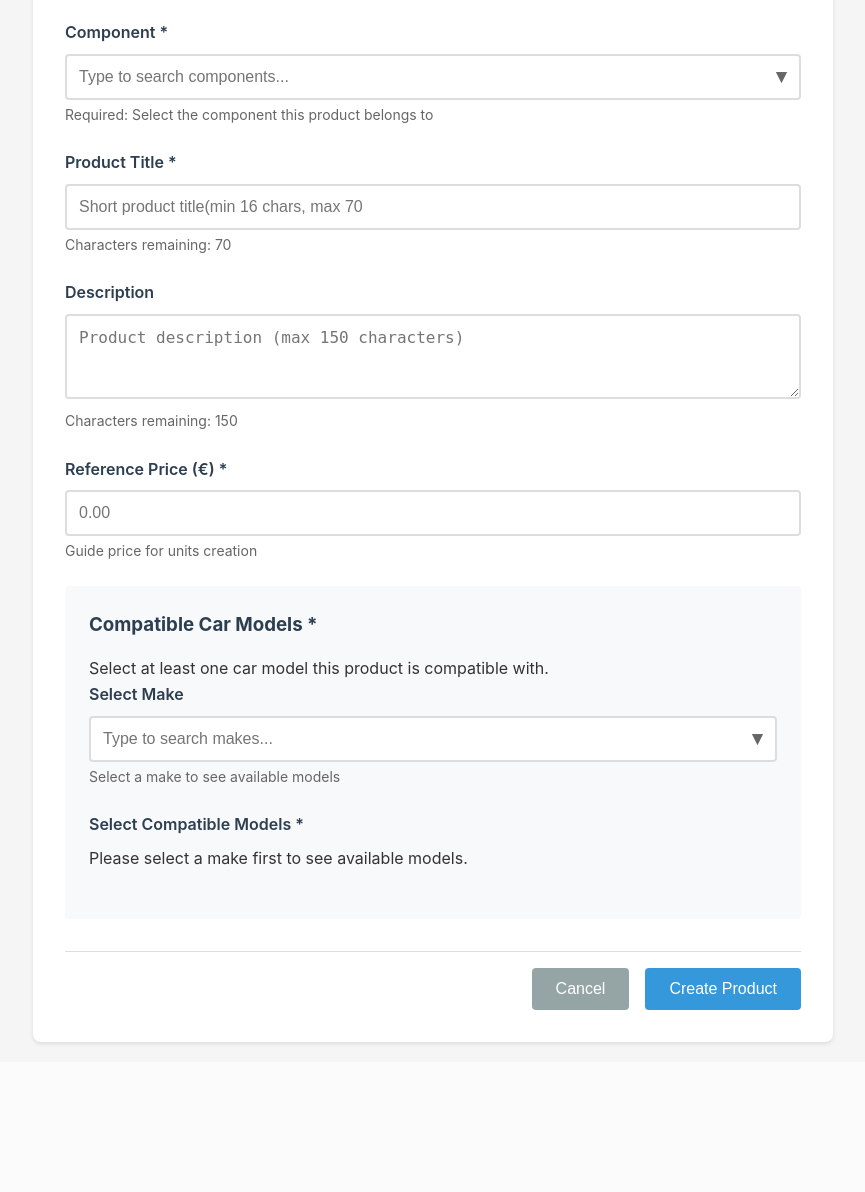
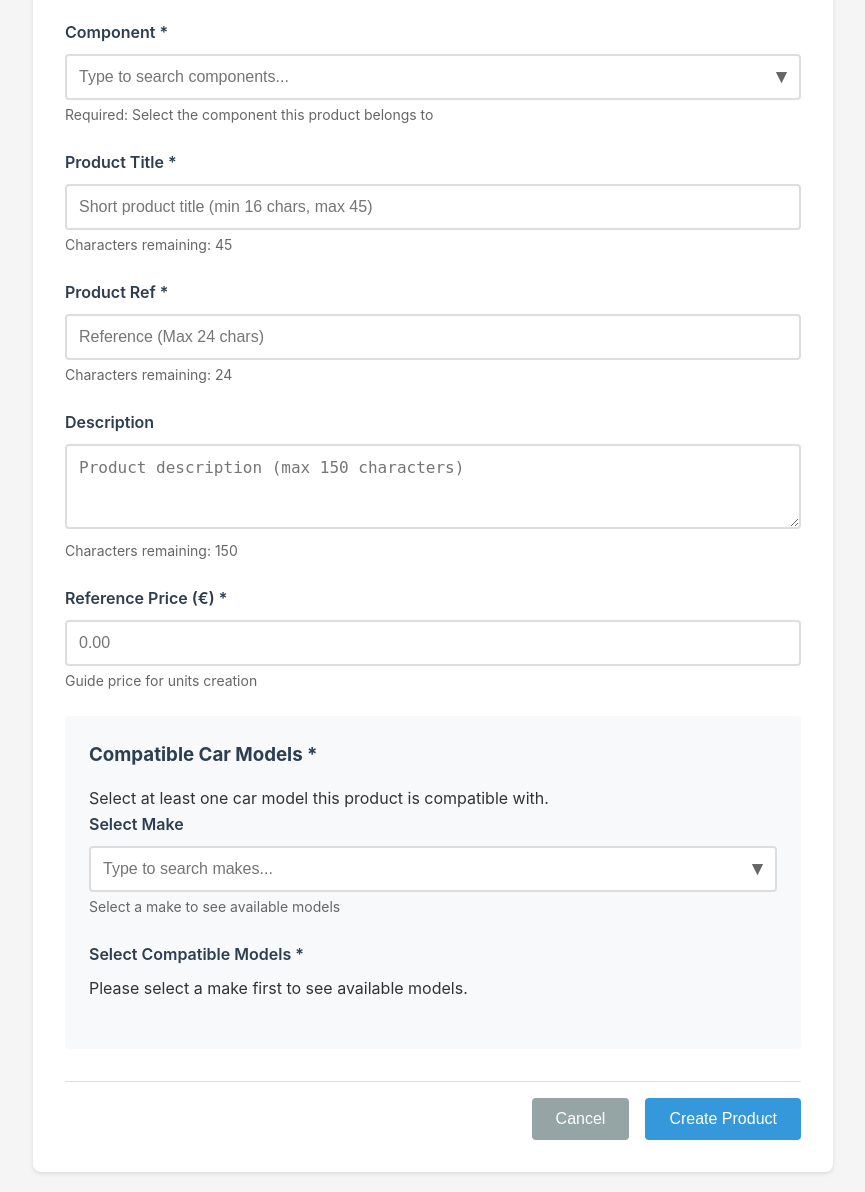
Before and after one commit to isilva-t/partstock, a FastAPI app: template srcs/backend/templates/product_form.html in a window 1280 px wide. Shown: the part 404-1596 px from the top of the page, without its empty margins (207-1072 px from the left). Before the commit the page ends 1449 px from the top, so only its background shows below. Run offline with FastAPI, Linux system fonts and the light colour scheme; the template is opened without the code that fills it, so the values that code supplies are empty; parts of the project's set-up code (start-up, migrations or seed data) failed here and were passed over.

Commit message:
change database product/unit model to have new title_ref

```diff
--- a/srcs/backend/app/routes/v1/units/crud.py
+++ b/srcs/backend/app/routes/v1/units/crud.py
@@ -50,7 +50,8 @@ def create_unit(unit_data: UnitCreateRequest,
                                 unit_data.product_id} not found")
 
         if unit_data.title_suffix:
-            full_title = f"{product.title} {unit_data.title_suffix}"
+            full_title = f"{product.title} {
+                product.title_ref} {unit_data.title_suffix}"
             if len(full_title) < 16 or len(full_title) > 70:
                 raise HTTPException(
                     status_code=400,
@@ -181,6 +182,7 @@ def get_unit(unit_id: int,
             "created_at": unit.created_at.strftime('%Y-%m-%d %H:%M') if unit.created_at else None,
             "title_suffix": unit.title_suffix,
             "product_title": product.title,
+            "product_title_ref": product.title_ref,
             "has_olx_draft": len(unit.olx_draft_adverts) > 0,
             "has_olx_advert": has_olx_advert,
             "olx_description": olx_description,
--- a/srcs/backend/templates/product_detail.html
+++ b/srcs/backend/templates/product_detail.html
@@ -6,7 +6,7 @@
 <div class="detail-container">
 <div class="detail-header">
     <div>
-        <h2>{{ product.title }} ({{ product.sku }})</h2>
+        <h2>{{ product.title }} {% if product.title_ref %}{{ product.title_ref }}{% endif %} ({{ product.sku }})</h2>
         <p>{{ product.description }}</p>
     </div>
     <div>
--- a/srcs/backend/templates/product_form.html
+++ b/srcs/backend/templates/product_form.html
@@ -307,12 +307,19 @@
 			<!-- Product Title -->
 			<div class="form-group">
 				<label for="title">Product Title *</label>
-				<input type="text" name="title" id="title" placeholder="Short product title(min 16 chars, max 70"
-					minlength="16" maxlength="70" required>
-				<small>Characters remaining: <span id="title-char-count">70</span></small>
+				<input type="text" name="title" id="title" placeholder="Short product title (min 16 chars, max 45)"
+					minlength="16" maxlength="45" required>
+				<small>Characters remaining: <span id="title-char-count">45</span></small>
 				<small id="title-warning" style="color:red; display:none;">
 					Title must be at least 16 characters.
 				</small>
+			</div>
+
+			<div class="form-group">
+				<label for="title">Product Ref *</label>
+				<input type="text" name="title_ref" id="title_ref" placeholder="Reference (Max 24 chars)"
+					maxlength="24">
+				<small>Characters remaining: <span id="title-char-count">24</span></small>
 			</div>
 
 			<!-- Description -->
--- a/srcs/backend/templates/unit_detail.html
+++ b/srcs/backend/templates/unit_detail.html
@@ -7,6 +7,8 @@
     <div class="detail-header">
         <div>
 			<h2>Unit {{ unit.product_title }}
+				{% if unit.product_title_ref %}
+				<span class="title-suffix">{{ unit.product_title_ref }}</span>{% endif %}
 				{% if unit.title_suffix %}
 					<span class="title-suffix">{{ unit.title_suffix }}</span>
 				{% endif %}
```
Also changed, not shown: srcs/backend/app/models.py (+4 -4 lines), srcs/backend/app/routes/v1/products/crud.py (+7 -1 lines).
